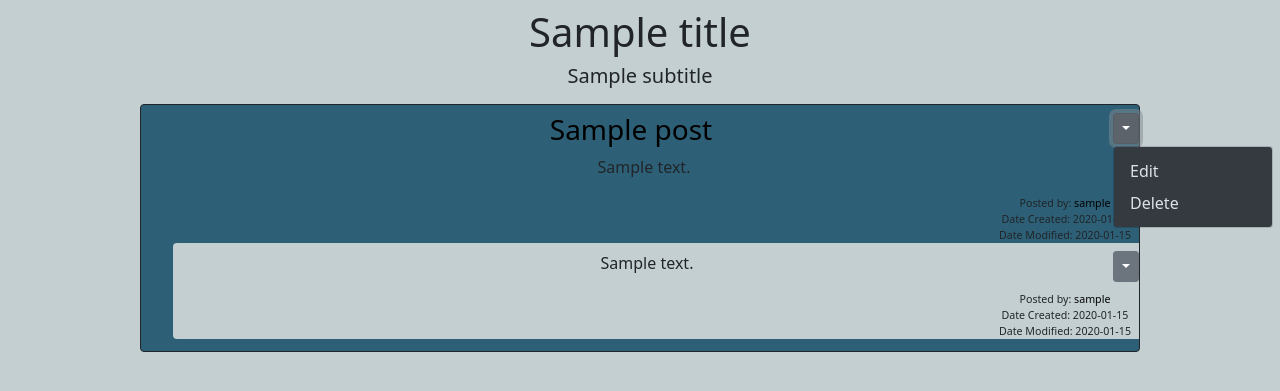
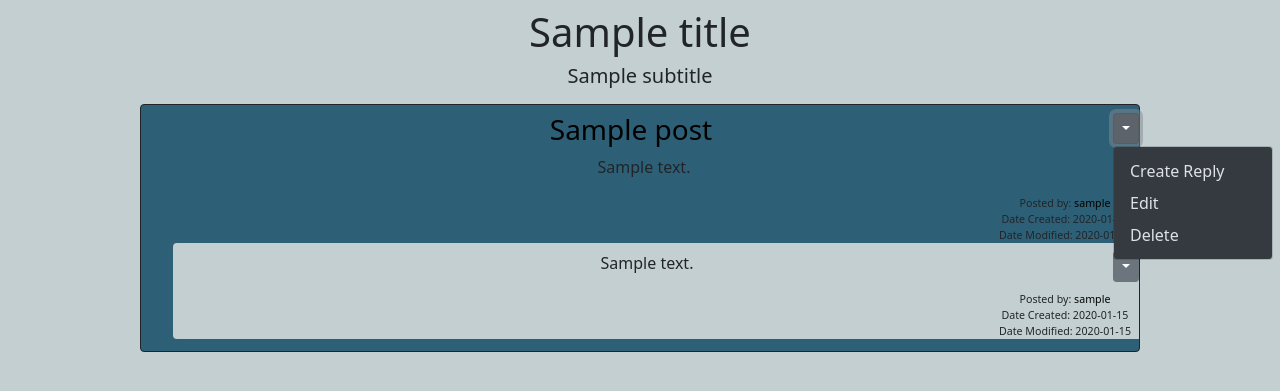
Before and after one commit to ZakMcRae/psts-api-front-end, a FastAPI app: template Blog_FastAPI/templates/post/show_posts.html in a window 1280 px wide, after a click that opens the changed part. Shown: the part 56-447 px from the top of the page. Run offline with FastAPI, Linux system fonts and the light colour scheme; the template is opened without the code that fills it: most values are stand-ins (such as "Sample title", 1, 10 or a date in 2020).

Commit message:
added dropdowns and more dropdown link options
links to create replies for each post
links to create, edit, delete for own post/reply

```diff
--- a/Blog_FastAPI/templates/post/show_posts.html
+++ b/Blog_FastAPI/templates/post/show_posts.html
@@ -40,18 +40,37 @@
 
 
                 <div>
+{#                    Logged in user given options to edit or delete own content #}
                     {% if user_info['id'] == post.user_id %}
                         <div class="dropdown float-end">
                             <button class="btn btn-sm btn-secondary dropdown-toggle" type="button"
                                     id="dropdownMenuButton1"
                                     data-bs-toggle="dropdown" aria-expanded="false"></button>
                             <ul class="dropdown-menu dropdown-menu-dark" aria-labelledby="dropdownMenuButton1">
+
                                 <li><a class="dropdown-item"
-                                       href="{{ url_for('get_update_post', post_id=post.id) }}">Edit</a></li>
+                                       href="{{ url_for('reply_new_reply', post_id=post.id) }}">Create Reply</a>
+                                <li><a class="dropdown-item"
+                                    href="{{ url_for('get_update_post', post_id=post.id) }}">Edit</a></li>
                                 <li><a class="dropdown-item" data-bs-toggle="modal" data-bs-type="Post" data-bs-id="{{ post.id }}"
-                                       href="#confdeleteModal">Delete</a></li>
+                                    href="#confdeleteModal">Delete</a></li>
+                                </li>
                             </ul>
                         </div>
+
+{#                      If post doesn't belong to user give option to make a new reply #}
+                    {% else %}
+                        <div class="dropdown float-end">
+                            <button class="btn btn-sm btn-secondary dropdown-toggle" type="button"
+                                    id="dropdownMenuButton1"
+                                    data-bs-toggle="dropdown" aria-expanded="false"></button>
+                            <ul class="dropdown-menu dropdown-menu-dark" aria-labelledby="dropdownMenuButton1">
+                                <li>
+                                    <a class="dropdown-item" href="{{ url_for('reply_new_reply', post_id=post.id) }}">Create Reply</a>
+                                </li>
+                            </ul>
+                        </div>
+
                     {% endif %}
                     <h3><a class="title-link" href="{{ url_for('get_post', post_id=post.id) }}">{{ post.title }}</a>
                     </h3>
```
